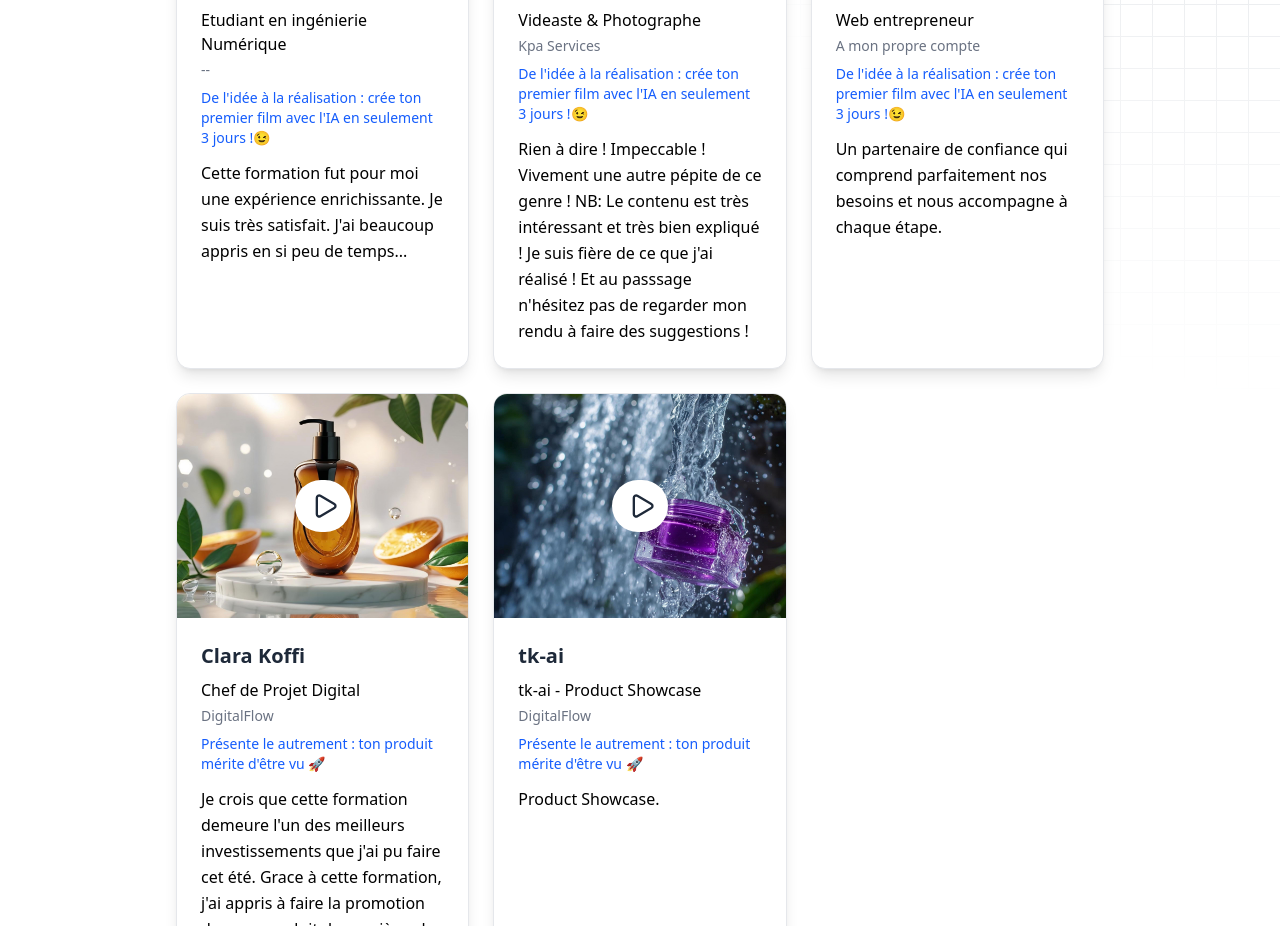
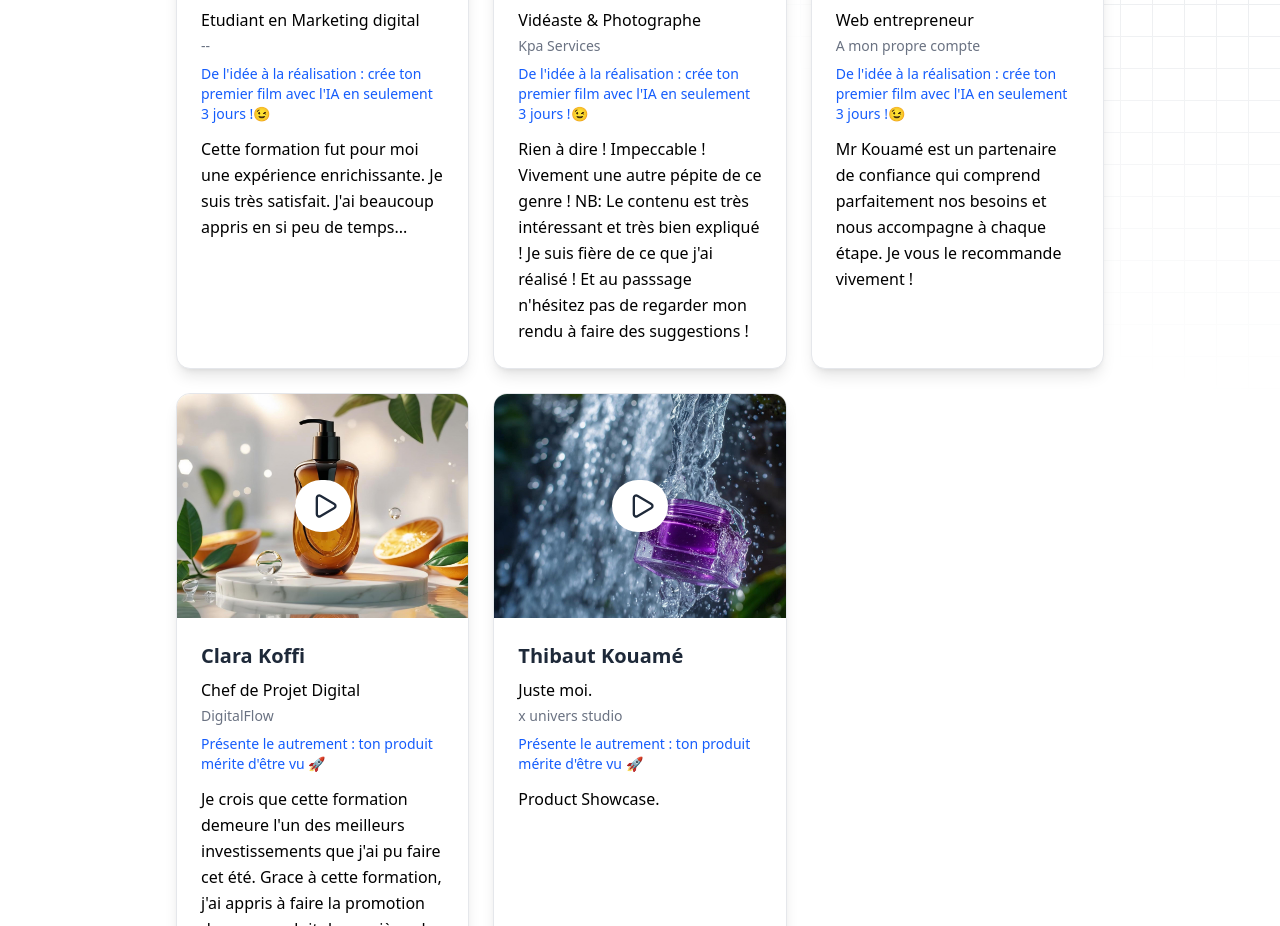
Before and after one commit to thibautkouame/tk, a Next.js app: page / in a window 1280 px wide. Shown: the part 1820-2746 px from the top of the page. Built offline with nearby package versions, Linux system fonts and the light colour scheme.

Commit message:
ajoute des liens vers youtube pour les temoignages/formations

```diff
--- a/app/components/Formations.tsx
+++ b/app/components/Formations.tsx
@@ -31,23 +31,20 @@ const formations: Formation[] = [
     id: 1,
     titre: "Udemy - Comment obtenir certains cours payants d'Udemy gratuitement.",
     description: "Maîtrisez les stratégies marketing modernes, l'analyse de données et l'automatisation des campagnes.",
-    duree: "13 min, 32s",
+    duree: "13 min",
     niveau: "Avancé",
     participants: "15 max",
     prix: "10,000 FCFA",
     categorie: "Marketing",
     couleur: "blue",
     image: "/images/udemy-poster.jpg",
-    video: "/videos/udemy-2.mp4",
+    video: "https://youtu.be/d3wXAAyd8uY", // Lien YouTube
     apprentissages: [
-      "Stratégies de marketing digital avancées",
-      "Analyse de données et métriques KPIs",
-      "Automatisation des campagnes marketing",
-      "Optimisation des conversions",
-      "Gestion des réseaux sociaux"
+      "Utilisez le mode free de Udemy",
+      "Trouvez les cours payants de Udemy gratuitement sur d'autres plateformes.",
     ],
-    isNew: true, // Added isNew property
-    gratuit: true // Added gratuit property
+    isNew: true,
+    gratuit: true
   }
 ]
 
@@ -137,6 +134,13 @@ const buttonVariants = {
   tap: {
     scale: 0.95
   }
+}
+
+// Fonction pour extraire l'ID YouTube d'une URL
+const getYouTubeVideoId = (url: string) => {
+  const regExp = /^.*(youtu.be\/|v\/|u\/\w\/|embed\/|watch\?v=|&v=)([^#&?]*).*/
+  const match = url.match(regExp)
+  return (match && match[2].length === 11) ? match[2] : null
 }
 
 export default function Formations() {
@@ -399,7 +403,7 @@ export default function Formations() {
         )}
       </AnimatePresence>
 
-      {/* Modal vidéo avec animation bounce */}
+      {/* Modal vidéo YouTube avec animation bounce */}
       <AnimatePresence>
         {videoModal.isOpen && (
           <Modal
@@ -431,12 +435,13 @@ export default function Formations() {
                 transition={{ delay: 0.3, duration: 0.4 }}
               >
                 <div className="relative w-full h-96 rounded-lg overflow-hidden">
-                  <video
-                    src={videoModal.video}
-                    controls
-                    autoPlay
-                    className="w-full h-full object-cover rounded-lg"
-                    onEnded={closeVideoModal}
+                  <iframe
+                    src={`https://www.youtube.com/embed/${getYouTubeVideoId(videoModal.video)}?autoplay=1`}
+                    title={videoModal.titre}
+                    className="w-full h-full rounded-lg"
+                    frameBorder="0"
+                    allow="accelerometer; autoplay; clipboard-write; encrypted-media; gyroscope; picture-in-picture"
+                    allowFullScreen
                   />
                 </div>
               </motion.div>
@@ -482,8 +487,8 @@ export default function Formations() {
               transition: { duration: 0.2 }
             }}
           >
-            <div className="text-3xl font-bold text-gray-800 mb-2">15+</div>
-            <div className="text-gray-600">Objectifs </div>
+            <div className="text-3xl font-bold text-gray-800 mb-2">210+</div>
+            <div className="text-gray-600">Projets réalisés</div>
           </motion.div>
         </motion.div>
       </motion.div>
--- a/app/components/Temoignages.tsx
+++ b/app/components/Temoignages.tsx
@@ -21,20 +21,20 @@ const temoignages: Temoignage[] = [
   {
     id: 1,
     nom: "Jean Marc Ouahou",
-    poste: "Etudiant en ingénierie Numérique",
+    poste: "Etudiant en Marketing digital",
     entreprise: "--",
     image: "/images/poster-1.jpg",
-    video: "/videos/NyamePrologue.mp4",
+    video: "https://youtu.be/9a1Cqj0BsLs", // Lien YouTube
     description: "Cette formation fut pour moi une expérience enrichissante. Je suis très satisfait. J'ai beaucoup appris en si peu de temps...",
     formation: "De l'idée à la réalisation : crée ton premier film avec l'IA en seulement 3 jours !😉"
   },
   {
     id: 2,
     nom: "Konan Lott Yann",
-    poste: "Videaste & Photographe",
+    poste: "Vidéaste & Photographe",
     entreprise: "Kpa Services",
     image: "/images/univers STUDIO.jpg",
-    video: "/videos/Konan Lott Yann.mp4",
+    video: "https://youtu.be/s-NVcPSEn7k", // Lien YouTube
     description: "Rien à dire ! Impeccable ! Vivement une autre pépite de ce genre ! NB: Le contenu est très intéressant et très bien expliqué ! Je suis fière de ce que j'ai réalisé ! Et au passsage n'hésitez pas de regarder mon rendu à faire des suggestions !",
     formation: "De l'idée à la réalisation : crée ton premier film avec l'IA en seulement 3 jours !😉"
   },
@@ -44,8 +44,8 @@ const temoignages: Temoignage[] = [
     poste: "Web entrepreneur",
     entreprise: "A mon propre compte",
     image: "/images/Joseph Camy.jpg",
-    video: "/videos/Joseph Camy.mp4",
-    description: "Un partenaire de confiance qui comprend parfaitement nos besoins et nous accompagne à chaque étape.",
+    video: "https://youtu.be/gTZxz82wro4",
+    description: "Mr Kouamé est un partenaire de confiance qui comprend parfaitement nos besoins et nous accompagne à chaque étape. Je vous le recommande vivement !",
     formation: "De l'idée à la réalisation : crée ton premier film avec l'IA en seulement 3 jours !😉"
   },
   {
@@ -54,17 +54,17 @@ const temoignages: Temoignage[] = [
     poste: "Chef de Projet Digital",
     entreprise: "DigitalFlow",
     image: "/images/DigitalFlow.jpg",
-    video: "/videos/DigitalFlow.mp4",
+    video: "https://youtu.be/5ctsx_IN2xg", // Lien YouTube
     description: "Je crois que cette formation demeure l'un des meilleurs investissements que j'ai pu faire cet été. Grace à cette formation, j'ai appris à faire la promotion de mon produit de manière plus créative. Cela m'a permis de retenir encors plus l'attention de mes clients. Je vous la recommande vivement ! En plus le formateur est super sympa et disponible pour répondre à nos questions.",
     formation: "Présente le autrement : ton produit mérite d'être vu 🚀"
   },
   {
     id: 5,
-    nom: "tk-ai",
-    poste: "tk-ai - Product Showcase",
-    entreprise: "DigitalFlow",
+    nom: "Thibaut Kouamé",
+    poste: "Juste moi.",
+    entreprise: "x univers studio",
     image: "/images/product-showcase.jpg",
-    video: "/videos/product-showcase.mp4",
+    video: "https://youtu.be/FofkC3f9bMc", // Lien YouTube
     description: "Product Showcase.",
     formation: "Présente le autrement : ton produit mérite d'être vu 🚀"
   },
@@ -129,6 +129,13 @@ const playButtonVariants = {
   tap: {
     scale: 0.95
   }
+}
+
+// Fonction pour extraire l'ID YouTube d'une URL
+const getYouTubeVideoId = (url: string) => {
+  const regExp = /^.*(youtu.be\/|v\/|u\/\w\/|embed\/|watch\?v=|&v=)([^#&?]*).*/
+  const match = url.match(regExp)
+  return (match && match[2].length === 11) ? match[2] : null
 }
 
 export default function Temoignages() {
@@ -267,7 +274,7 @@ export default function Temoignages() {
         ))}
       </motion.div>
 
-      {/* Modal vidéo avec animation bounce */}
+      {/* Modal vidéo YouTube avec animation bounce */}
       <AnimatePresence>
         {videoModal.isOpen && (
           <Modal
@@ -304,12 +311,13 @@ export default function Temoignages() {
                 transition={{ delay: 0.3, duration: 0.4 }}
               >
                 <div className="relative w-full h-96 rounded-lg overflow-hidden">
-                  <video
-                    src={videoModal.video}
-                    controls
-                    autoPlay
-                    className="w-full h-full object-cover rounded-lg"
-                    onEnded={closeVideoModal}
+                  <iframe
+                    src={`https://www.youtube.com/embed/${getYouTubeVideoId(videoModal.video)}?autoplay=1`}
+                    title={videoModal.nom}
+                    className="w-full h-full rounded-lg"
+                    frameBorder="0"
+                    allow="accelerometer; autoplay; clipboard-write; encrypted-media; gyroscope; picture-in-picture"
+                    allowFullScreen
                   />
                 </div>
               </motion.div>
--- a/components/ui/button1.tsx
+++ b/components/ui/button1.tsx
@@ -160,7 +160,7 @@ export default function CopyButtonView() {
           }
         `}
       </style>
-      <CopyButton linkUrl="https://gemini.google.com/" />
+      <CopyButton linkUrl="https://www.google.com/" />
     </div>
   );
 }
```
